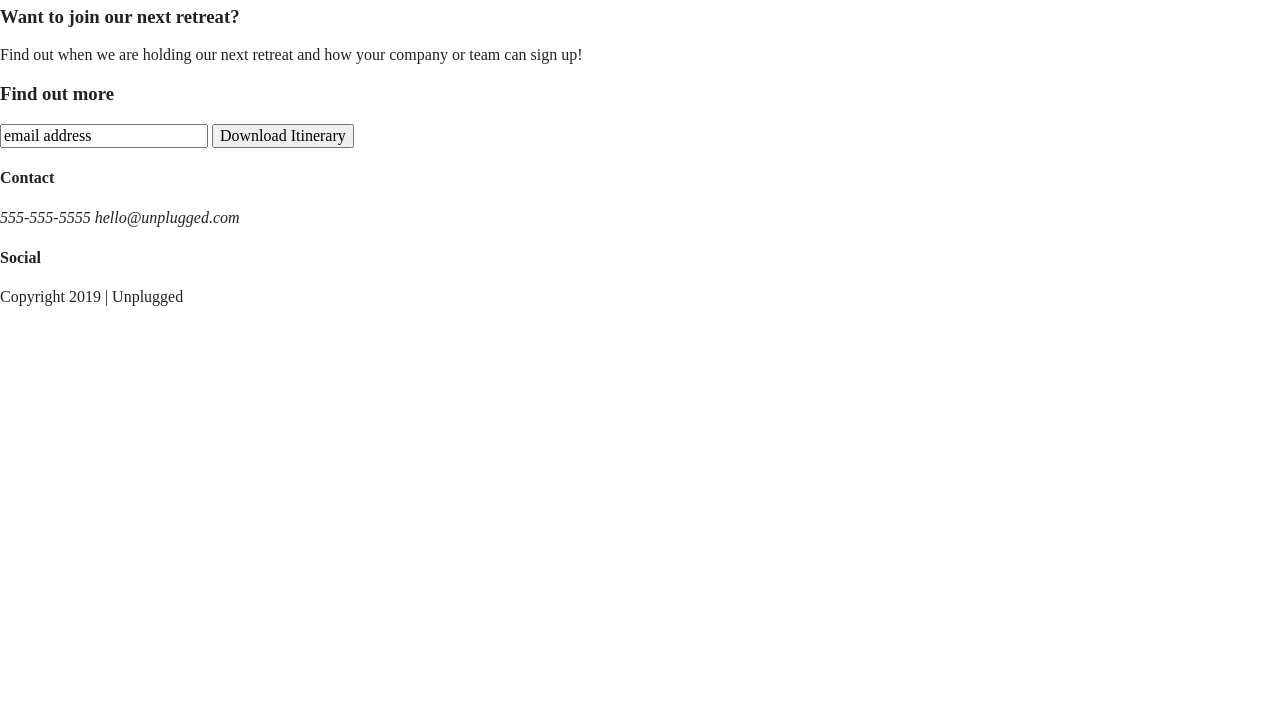
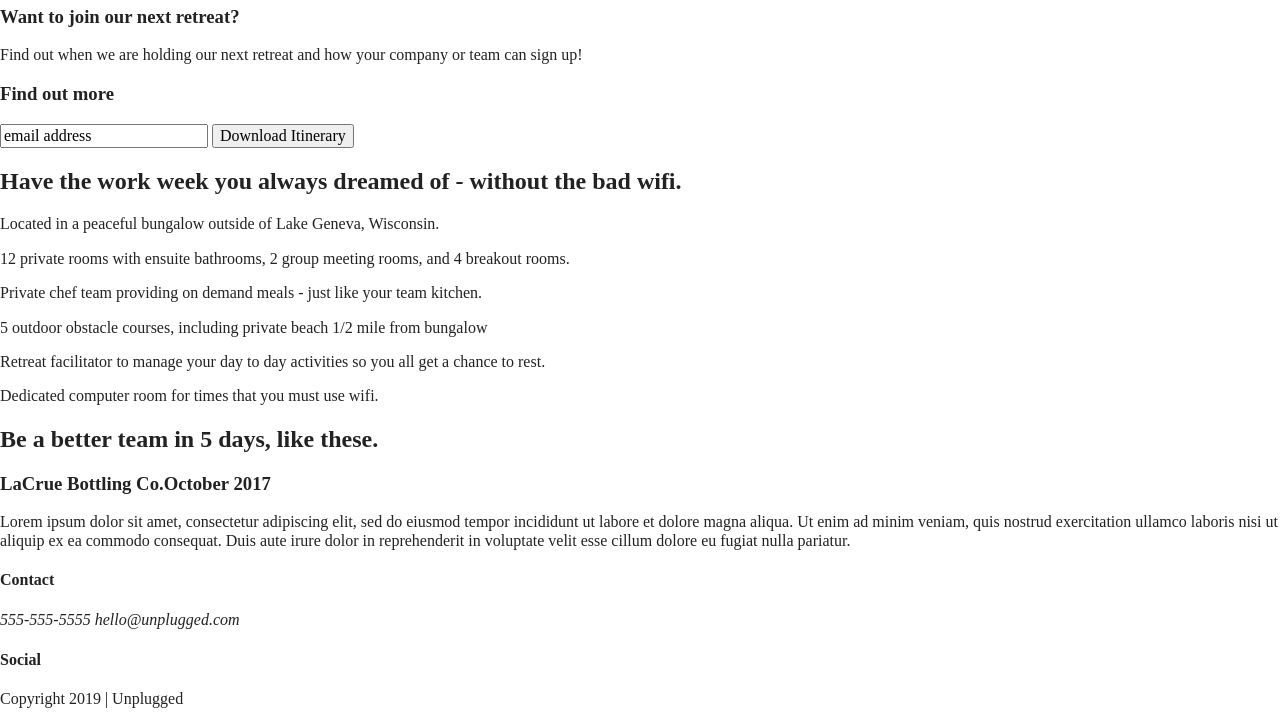
Before and after one commit to yaywonah/unplugged-retreat, a website built with Parcel: page index.html in a window 1280 px wide. Shown: the part 146-871 px from the top of the page. Before the commit the page ends 800 px from the top, so only its background shows below. Built offline with nearby package versions, Linux system fonts and the light colour scheme.

Commit message:
Update Homepage HTML 2

```diff
--- a/index.html
+++ b/index.html
@@ -33,7 +33,7 @@
       <div class="header-divider"></div>
       <nav>
         <ul>
-          <li><a href="faq/index.html" target="_blank">FAQ></a></li>
+          <li><a href="faq/index.html" target="_blank">FAQ</a></li>
           <li><a href="about/index.html" target="_blank">ABOUT</a></li>
         </ul>
       </nav>
@@ -43,13 +43,13 @@
   <main>
 
     <section class="hero area">
-      <div class="content wrapper">
+      <div class="content-wrapper">
         <h1>Retreat from the desk, return refreshed.</h1>
       </div>
     </section>
 
     <aside>
-      <div class="content wrapper">
+      <div class="content-wrapper">
         <div class="form-description">
           <h3>Want to join our next retreat?</h3>
           <p>
@@ -63,6 +63,70 @@
         </div>
       </div>
     </aside>
+
+    <section class="features">
+      <div class="content-wrapper">
+        <h2>Have the work week you always dreamed of - without the bad wifi.</h1>
+        <div class="features-item">
+          <article>
+            <p class="fontawesome-icon">
+            </p>
+            <p class="features-item-description">
+              Located in a peaceful bungalow outside of Lake Geneva, Wisconsin.
+            </p>
+          </article>
+          <article>
+            <p class="fontawesome-icon">
+            </p>
+            <p class="features-item-description">
+              12 private rooms with ensuite bathrooms, 2 group meeting rooms, and 4 breakout rooms.
+            </p>
+          </article>
+          <article>
+            <p class="fontawesome-icon">
+            </p>
+            <p class="features-item-description">
+              Private chef team providing on demand meals - just like your team kitchen.
+            </p>
+          </article>
+          <article>
+            <p class="fontawesome-icon">
+            </p>
+            <p class="features-item-description">
+              5 outdoor obstacle courses, including private beach 1/2 mile from bungalow
+            </p>
+          </article>
+          <article>
+            <p class="fontawesome-icon">
+            </p>
+            <p class="features-item-description">
+              Retreat facilitator to manage your day to day activities so you all get a chance to rest.
+            </p>
+          </article>
+          <article>
+            <p class="fontawesome-icon">
+            </p>
+            <p class="features-item-dscription">
+              Dedicated computer room for times that you must use wifi.
+            </p>
+          </article>
+        </div>
+      </div>
+    <section>
+
+      <section class="reviews">
+        <div class="content-wrapper">
+          <h2>Be a better team in 5 days, like these.</h2>
+          <article>
+            <div>
+              <h3>LaCrue Bottling Co.October 2017</h3>
+              <p>
+                Lorem ipsum dolor sit amet, consectetur adipiscing elit, sed do eiusmod tempor incididunt ut labore et dolore magna aliqua. Ut enim ad minim veniam, quis nostrud exercitation ullamco laboris nisi ut aliquip ex ea commodo consequat. Duis aute irure dolor in reprehenderit in voluptate velit esse cillum dolore eu fugiat nulla pariatur.
+              </p>
+            </div>
+          </article>
+        </div>
+      </section>
 
   </main>
   <!-- main wrapper -->
```
